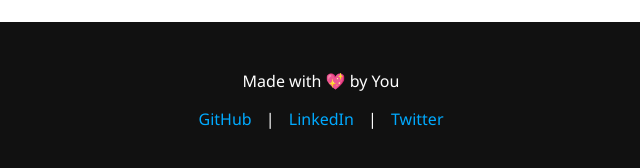
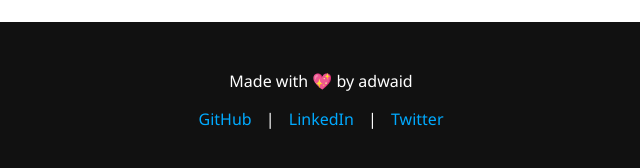
Before and after one commit to wadxpp/simpe-html, a plain HTML site: page index.html in a window 1280 px wide. Shown: the part 2270-2438 px from the top of the page, 319-959 px from the left. Drawn offline with Linux system fonts and the light colour scheme.

Commit message:
Update index.html

```diff
--- a/index.html
+++ b/index.html
@@ -238,7 +238,7 @@
   </div>
 
   <footer>
-    <p>Made with 💖 by You</p>
+    <p>Made with 💖 by adwaid</p>
     <p>
       <a href="#">GitHub</a> |
       <a href="#">LinkedIn</a> |
```
